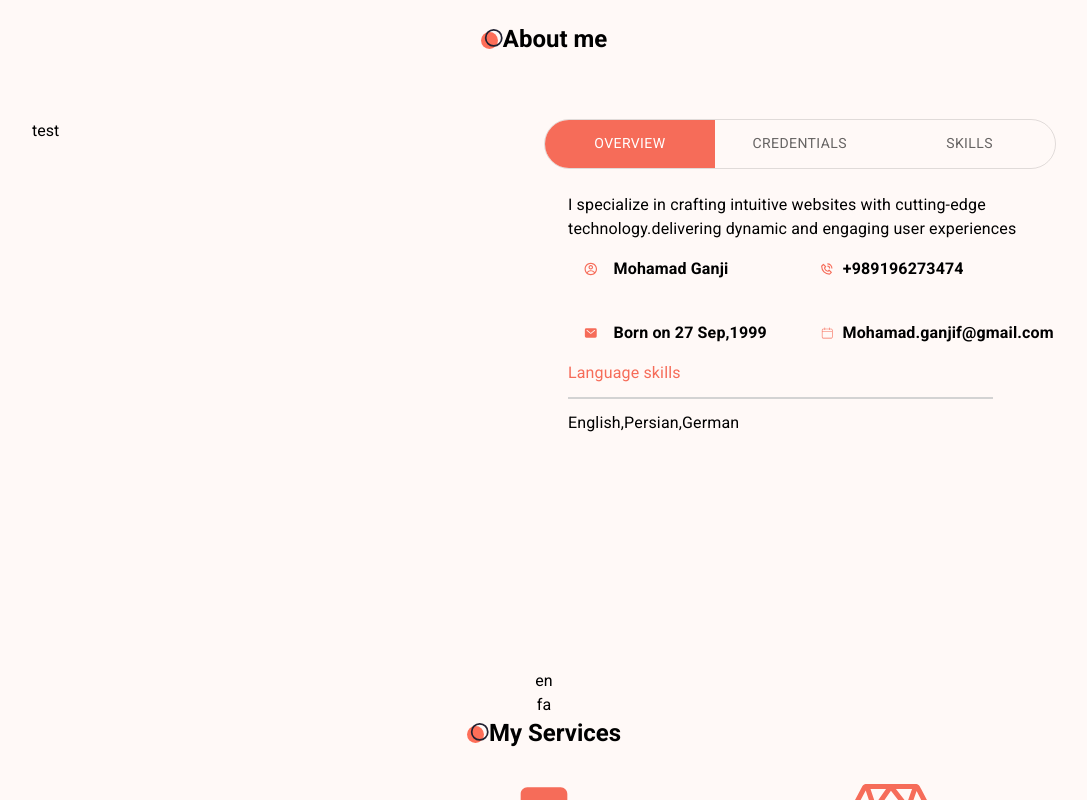
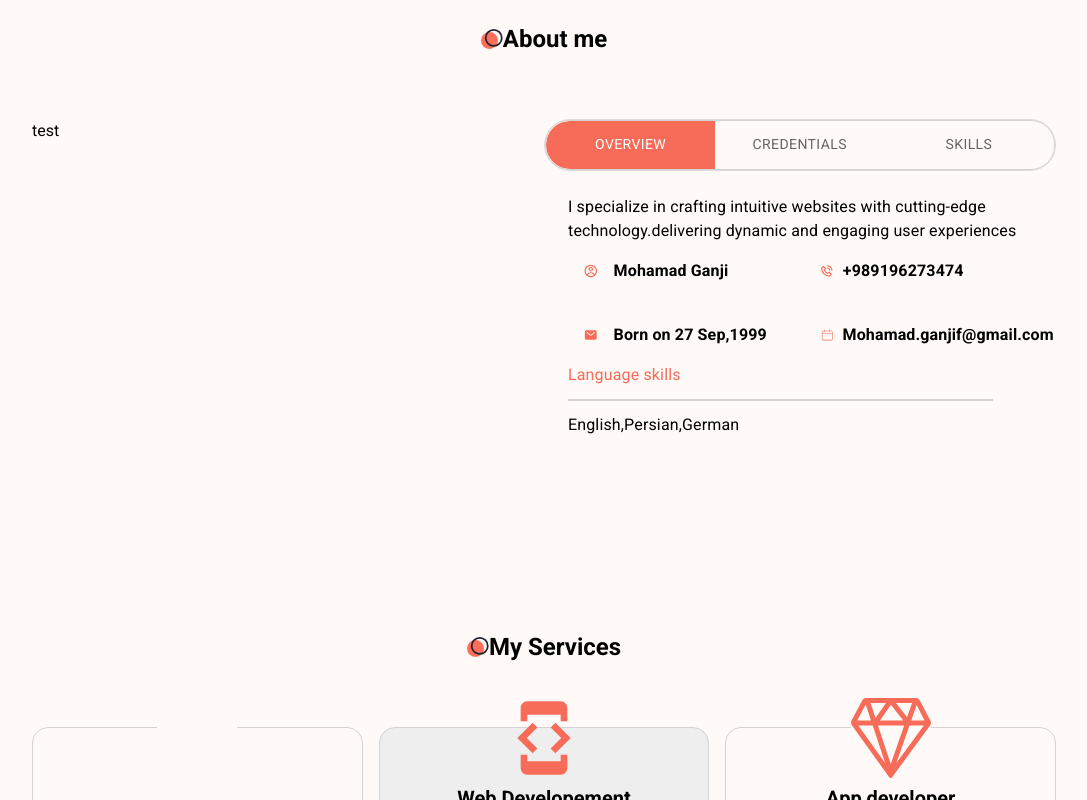
Before and after one commit to m-ganji/portfolio, a React (Vite) app: page / in a window 1280 px wide. Shown: the part 740-1540 px from the top of the page, without its empty margins (96-1183 px from the left). Built offline with nearby package versions, Linux system fonts and the light colour scheme; some icons are missing.

Commit message:
before animation

```diff
--- a/src/App.jsx
+++ b/src/App.jsx
@@ -16,7 +16,7 @@ import { FaGithub } from "react-icons/fa";
 import { FaInstagram } from "react-icons/fa";
 import { FaArrowTurnDown } from "react-icons/fa6";
 // libraries
-import { Routes, Route, useLocation } from "react-router-dom";
+import { Routes, Route, useLocation, Link } from "react-router-dom";
 
 // components
 import ButtonCom from "./components/ButtonCom";
@@ -71,7 +71,7 @@ function Home() {
         <div className="first_part flex">
           <section className="mt-[12%] w-full dark:text-lightBg sm:w-1/2 flex flex-col justify-center items-center">
             <h1 className="text-mainOrange">{t("main.firstPart.firstLine")}</h1>
-            <h4 className="text-6xl font-semibold mt-5 text-black">
+            <h4 className="text-6xl font-semibold mt-5 text-black dark:text-lightBg">
               {t("main.firstPart.secondLine")}
             </h4>
             <p className="mt-5">{t("main.firstPart.thirdLine")}</p>
@@ -137,10 +137,6 @@ function Home() {
             </div>
           </div>
         </div>
-        <button className="mt-10" onClick={() => handleChangeLanguage("en")}>
-          en
-        </button>
-        <button onClick={() => handleChangeLanguage("fa")}>fa</button>
         <div className="third_part">
           <Services theme={theme} />
         </div>
@@ -155,9 +151,11 @@ function Home() {
         <p className="font-bold text-4xl w-[450px] mb-7">
           {t("main.footer.title")}
         </p>
-        <button className="px-8 py-3 bg-mainOrange rounded-full">
-          {t("main.footer.button")}
-        </button>
+        <Link to="/contact" className="">
+          <button className="px-8 py-3 bg-mainOrange rounded-full">
+            {t("main.footer.button")}
+          </button>
+        </Link>
       </div>
       <Footer theme={theme} />
     </div>
--- a/src/components/Contact.jsx
+++ b/src/components/Contact.jsx
@@ -58,7 +58,7 @@ export default function Contact({ theme }) {
     setIsEmailInvalid(!isValidEmail);
   };
   return (
-    <div className="relative  dark:bg-black">
+    <div className="relative  dark:bg-black dark:text-lightBg">
       <Layout />
       <div className="w-full flex flex-col sm:flex-row ">
         <div className="w-full sm:w-1/2 mt-[25%] sm:mt-[12%] ml-[0%] sm:ml-[10%]">
--- a/src/components/Layout.jsx
+++ b/src/components/Layout.jsx
@@ -22,7 +22,7 @@ export default function Layout() {
 
   const [showLanguageSwitcher, setShowLanguageSwitcher] = useState(false);
 
-  const toggleLanguageSwitcher = (e) => {
+  const toggleLanguageSwitcher = () => {
     setShowLanguageSwitcher((prev) => !prev);
   };
 
@@ -40,7 +40,7 @@ export default function Layout() {
     <>
       <header className="h-[10%] hidden sm:flex justify-between shadow-xl fixed bg-lightBg dark:bg-black w-full z-20">
         <Link to="/" className=" ml-[10%]">
-          <img src={Logo} alt="" className="h-20" />
+          <img src={Logo} alt="" className="h-20 fade-enter" />
         </Link>
         <div className="flex justify-start items-center gap-5 p-2 dark:text-lightBg mr-[10%]">
           <Link to="/" className="">
@@ -58,7 +58,6 @@ export default function Layout() {
               {t("header.thirdButton")}
             </div>
           </Link>
-
           <button onClick={toggleLanguageSwitcher}>
             <LiaLanguageSolid />
           </button>
--- a/src/components/ProjectsLayout.jsx
+++ b/src/components/ProjectsLayout.jsx
@@ -7,15 +7,15 @@ import Layout from "./Layout";
 import Footer from "./Footer";
 import useTheme from "../hooks/useTheme";
 import { useEffect } from "react";
+import { Link } from "react-router-dom";
 
 export default function ProjectsLayout() {
   const { t, handleChangeLanguage } = useLanguage();
 
   const { theme, toggleTheme } = useTheme("light");
   return (
-    <div>
+    <div className="dark:text-lightBg">
       <Layout />
-
       <div className="p-[10%] mb-[-5%] pt-[25%] sm:pt-[10%] relative bg-lightBg dark:bg-black">
         <Projects theme={theme} className="absolute" />
       </div>
@@ -23,9 +23,14 @@ export default function ProjectsLayout() {
         <p className="font-bold text-4xl w-[450px] mb-7">
           {t("main.footer.title")}
         </p>
-        <button className="px-8 py-3 bg-mainOrange rounded-full">
-          {t("main.footer.button")}
-        </button>
+        <Link
+          to="/contact"
+          className="transition-opacity duration-300 ease-in-out hover:opacity-80 active:opacity-60"
+        >
+          <button className="px-8 py-3 bg-mainOrange rounded-full">
+            {t("main.footer.button")}
+          </button>
+        </Link>
       </div>
       <Footer />
     </div>
--- a/src/components/TabsCom.jsx
+++ b/src/components/TabsCom.jsx
@@ -64,10 +64,23 @@ export default function TabsCom() {
             value={value}
             onChange={handleChange}
             aria-label="basic tabs example"
+            className="border border-gray rounded-3xl"
           >
-            <Tab label={t("main.secondPart.firstButton")} {...a11yProps(0)} />
-            <Tab label={t("main.secondPart.secondButton")} {...a11yProps(1)} />
-            <Tab label={t("main.secondPart.thirdButton")} {...a11yProps(2)} />
+            <Tab
+              className="dark:text-lightBg"
+              label={t("main.secondPart.firstButton")}
+              {...a11yProps(0)}
+            />
+            <Tab
+              className="dark:text-lightBg"
+              label={t("main.secondPart.secondButton")}
+              {...a11yProps(1)}
+            />
+            <Tab
+              className="dark:text-lightBg"
+              label={t("main.secondPart.thirdButton")}
+              {...a11yProps(2)}
+            />
           </Tabs>
         </Box>
         <CustomTabPanel
```
